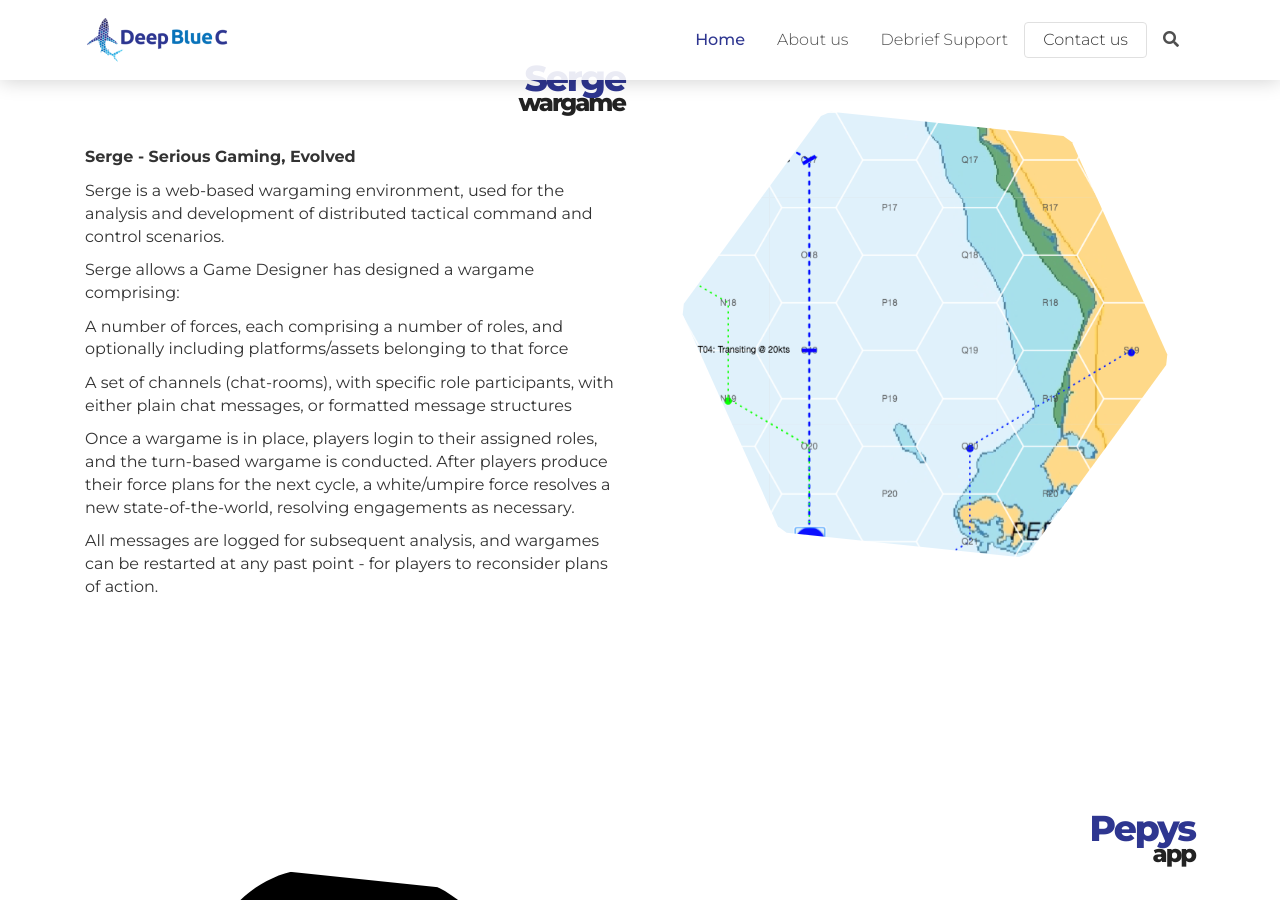
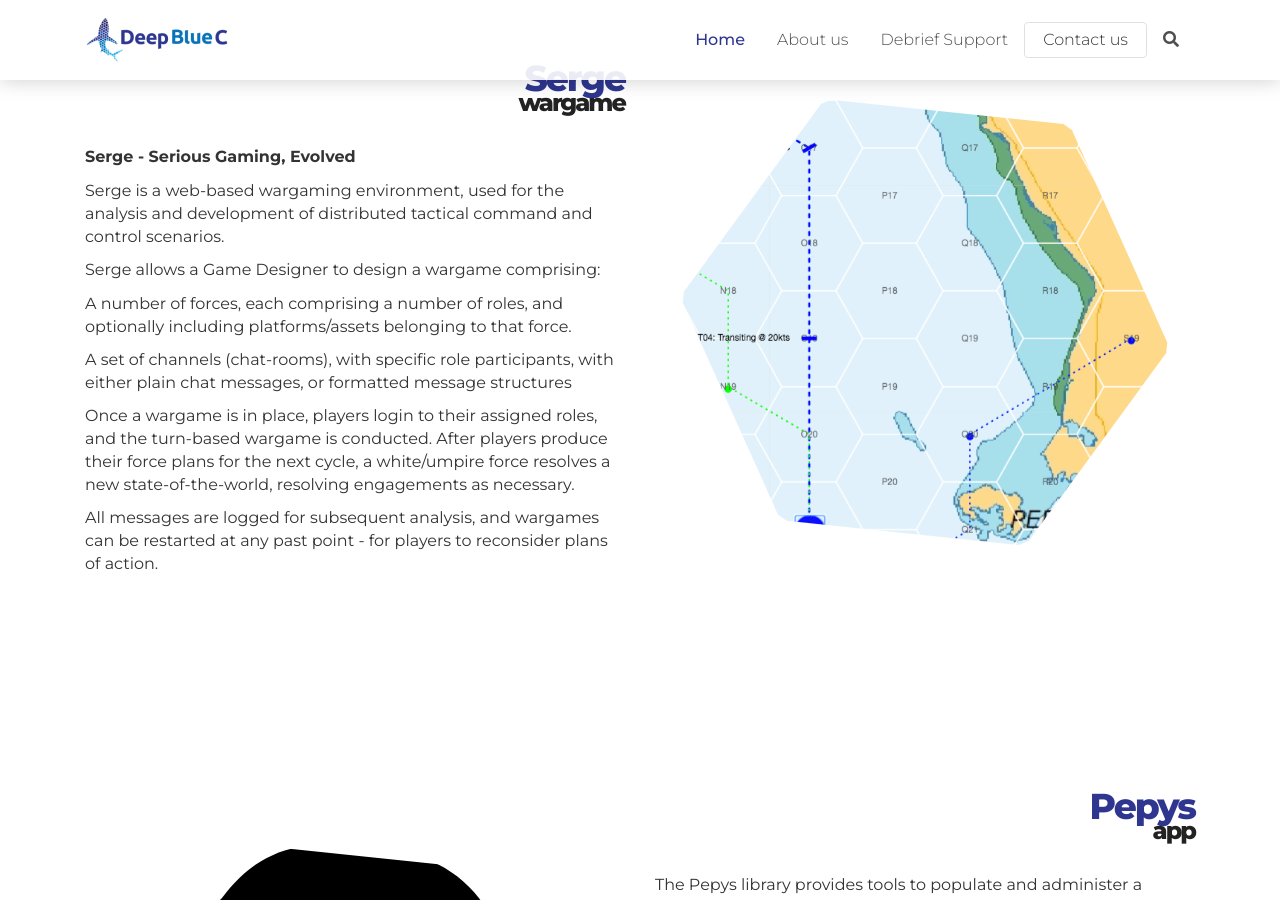
Before and after one commit to DeepBlueCLtd/DeepBlueCLtd.github.io, a Jekyll site: the page built from index.html, in a window 1280 px wide and 900 px high, scrolled down 3651 px. Built offline with Jekyll 4.4.1, drawn with Linux system fonts in a browser that asks for light colours; nearby versions of some CDN libraries; the list of posts is cut into pages by our own code.

Commit message:
Update pf-block.yml

```diff
--- a/_data/pf-block.yml
+++ b/_data/pf-block.yml
@@ -40,8 +40,8 @@
     text:
       - paragraph: '<b>Serge - Serious Gaming, Evolved</b>'
       - paragraph: 'Serge is a web-based wargaming environment, used for the analysis and development of distributed tactical command and control scenarios.'
-      - paragraph: 'Serge allows a Game Designer has designed a wargame comprising:'
-      - paragraph: 'A number of forces, each comprising a number of roles, and optionally including platforms/assets belonging to that force'
+      - paragraph: 'Serge allows a Game Designer to design a wargame comprising:'
+      - paragraph: 'A number of forces, each comprising a number of roles, and optionally including platforms/assets belonging to that force.'
       - paragraph: 'A set of channels (chat-rooms), with specific role participants, with either plain chat messages, or formatted message structures'
       - paragraph: 'Once a wargame is in place, players login to their assigned roles, and the turn-based wargame is conducted.  After players produce their force plans for the next cycle, a white/umpire force resolves a new state-of-the-world, resolving engagements as necessary.'
       - paragraph: 'All messages are logged for subsequent analysis, and wargames can be restarted at any past point - for players to reconsider plans of action.'
```
